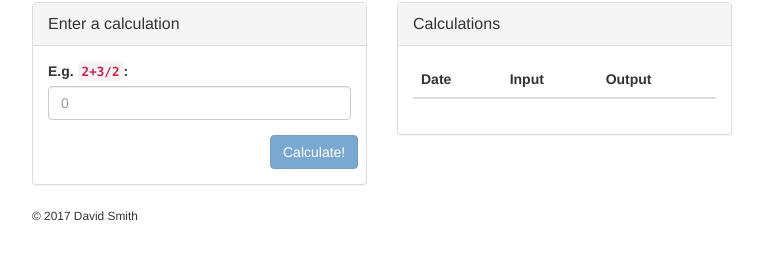
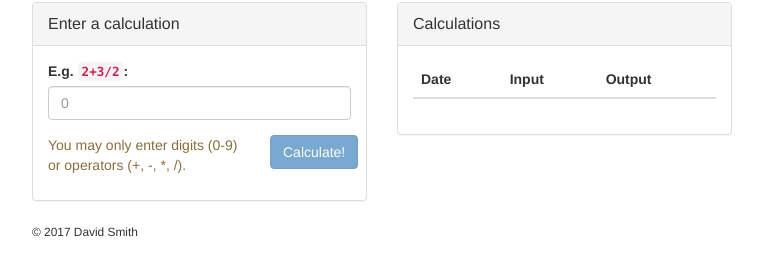
Before and after one commit to Nikunj3121994/angularjs-calculator, a website: page app/index.html in a window 1280 px wide. Shown: the part 223-498 px from the top of the page, without its empty margins (258-1021 px from the left). Drawn offline with nearby package versions, Linux system fonts and the light colour scheme; some packages are replaced by stand-ins of ours; files that its build step writes are made by us from their sources.

Commit message:
Fix input validation

```diff
--- a/app/views/directives/calculator-directive.html
+++ b/app/views/directives/calculator-directive.html
@@ -26,7 +26,7 @@
                         </div>
                         <div class="row">
                             <div class="col-sm-8" role="alert">
-                                <p class="text-warning" ng-hide="form.$pristine" ng-show="form.input.$invalid">
+                                <p class="text-warning" ng-show="form.input.$invalid">
                                     You may only enter digits (0-9) or operators (+, -, *, /).
                                 </p>
                             </div>
```
